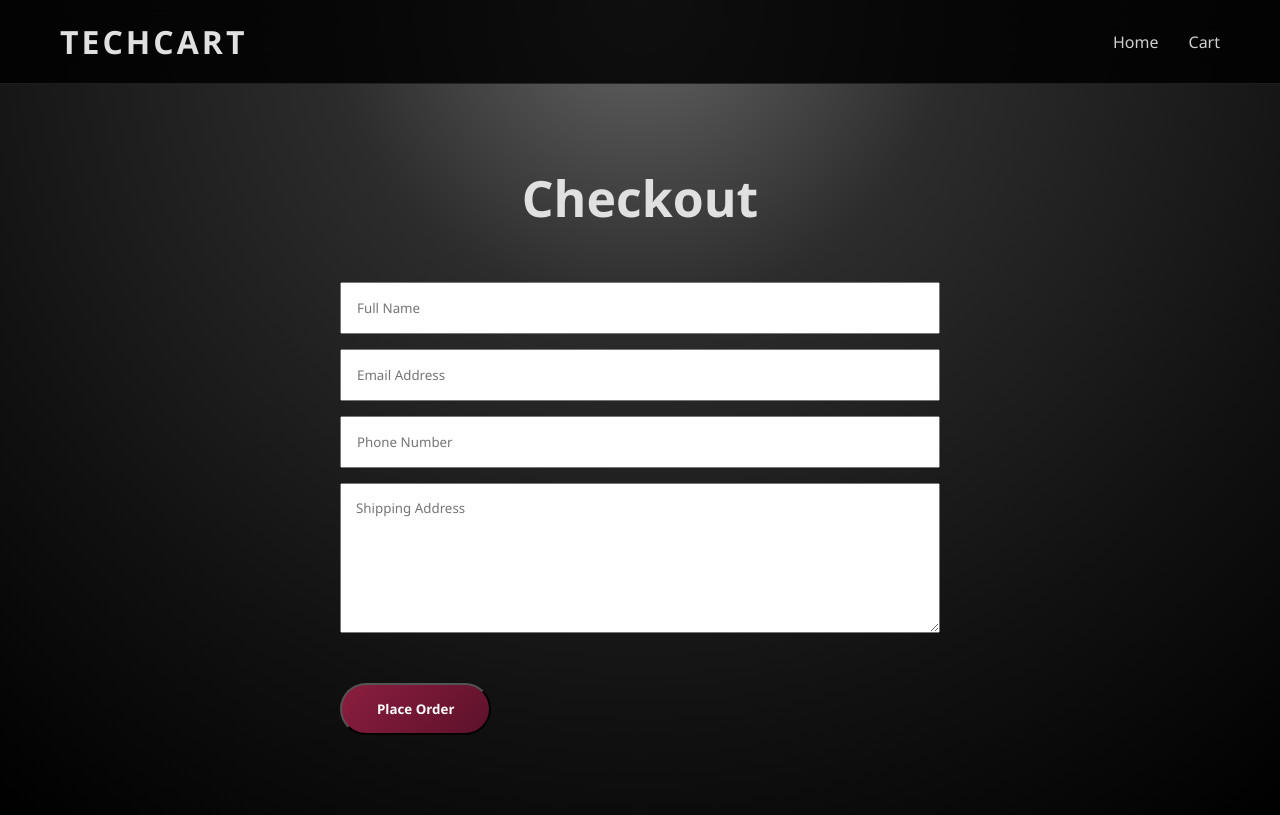
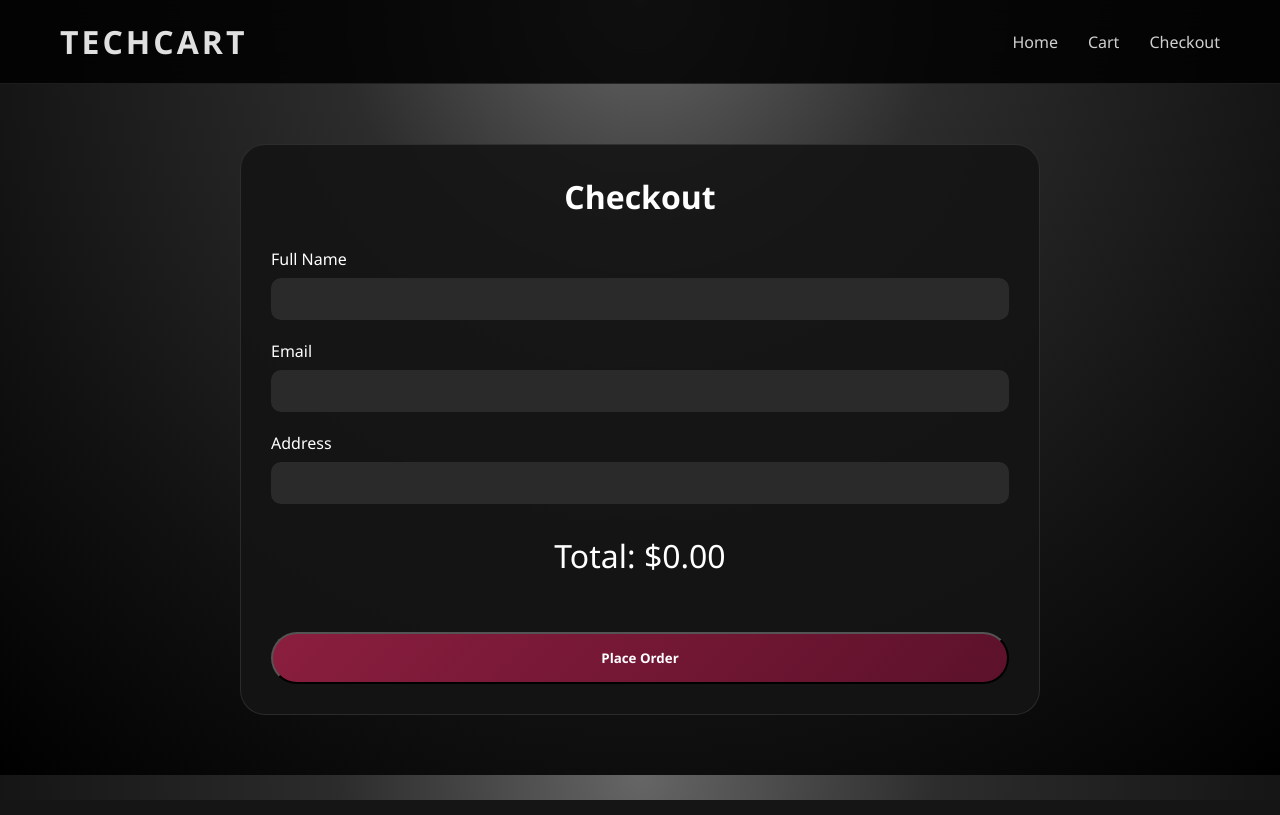
Before and after one commit to mohammedali2432006-netizen/TechCart, a PHP site: page /checkout.php in a window 1280 px wide. Run offline with PHP 8.4, Linux system fonts and the light colour scheme.

Commit message:
Add cart and checkout functionality

```diff
--- a/checkout.php
+++ b/checkout.php
@@ -1,14 +1,72 @@
+<?php
+session_start();
+
+$cart = $_SESSION['cart'] ?? [];
+$total = 0;
+
+foreach ($cart as $item) {
+    $total += $item['price'];
+}
+?>
+
 <!DOCTYPE html>
 <html lang="en">
 <head>
 <meta charset="UTF-8">
 <meta name="viewport" content="width=device-width, initial-scale=1.0">
-
 <title>Checkout</title>
 
 <link rel="stylesheet" href="assets/css/style.css">
 
+<style>
+
+.checkout-container{
+    max-width:800px;
+    margin:60px auto;
+    padding:30px;
+    background:rgba(20,20,20,.9);
+    border-radius:25px;
+    border:1px solid rgba(255,255,255,.1);
+}
+
+.checkout-title{
+    text-align:center;
+    margin-bottom:30px;
+}
+
+.form-group{
+    margin-bottom:20px;
+}
+
+.form-group label{
+    display:block;
+    margin-bottom:8px;
+}
+
+.form-group input{
+    width:100%;
+    padding:12px;
+    border:none;
+    border-radius:10px;
+    background:#2a2a2a;
+    color:white;
+}
+
+.total{
+    text-align:center;
+    font-size:32px;
+    margin:30px 0;
+}
+
+.pay-btn{
+    width:100%;
+    text-align:center;
+}
+
+</style>
+
 </head>
+
 <body>
 
 <nav>
@@ -17,74 +75,44 @@
     <ul>
         <li><a href="index.php">Home</a></li>
         <li><a href="cart.php">Cart</a></li>
+        <li><a href="checkout.php">Checkout</a></li>
     </ul>
 </nav>
 
-<section class="products">
+<div class="checkout-container">
 
-    <h2>Checkout</h2>
+    <h1 class="checkout-title">
+        Checkout
+    </h1>
 
-    <div
-    style="
-    max-width:600px;
-    margin:auto;
-    "
-    >
+    <form>
 
-        <form>
+        <div class="form-group">
+            <label>Full Name</label>
+            <input type="text" required>
+        </div>
 
-            <input
-            type="text"
-            placeholder="Full Name"
-            style="
-            width:100%;
-            padding:15px;
-            margin-bottom:15px;
-            "
-            >
+        <div class="form-group">
+            <label>Email</label>
+            <input type="email" required>
+        </div>
 
-            <input
-            type="email"
-            placeholder="Email Address"
-            style="
-            width:100%;
-            padding:15px;
-            margin-bottom:15px;
-            "
-            >
+        <div class="form-group">
+            <label>Address</label>
+            <input type="text" required>
+        </div>
 
-            <input
-            type="text"
-            placeholder="Phone Number"
-            style="
-            width:100%;
-            padding:15px;
-            margin-bottom:15px;
-            "
-            >
+        <div class="total">
+            Total: $<?php echo number_format($total,2); ?>
+        </div>
 
-            <textarea
-            placeholder="Shipping Address"
-            style="
-            width:100%;
-            height:150px;
-            padding:15px;
-            margin-bottom:20px;
-            "
-            ></textarea>
+        <button type="submit" class="btn pay-btn">
+            Place Order
+        </button>
 
-            <button
-            type="submit"
-            class="btn"
-            >
-                Place Order
-            </button>
+    </form>
 
-        </form>
-
-    </div>
-
-</section>
+</div>
 
 </body>
 </html>
```
